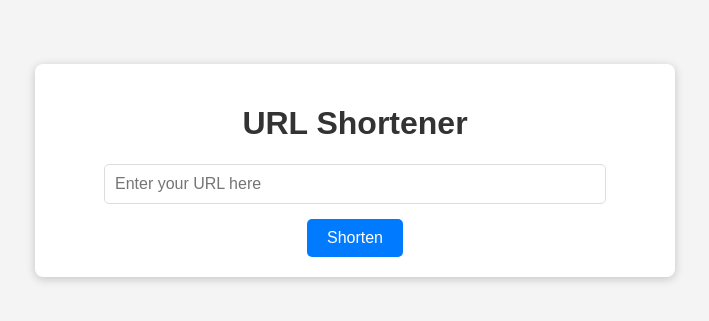
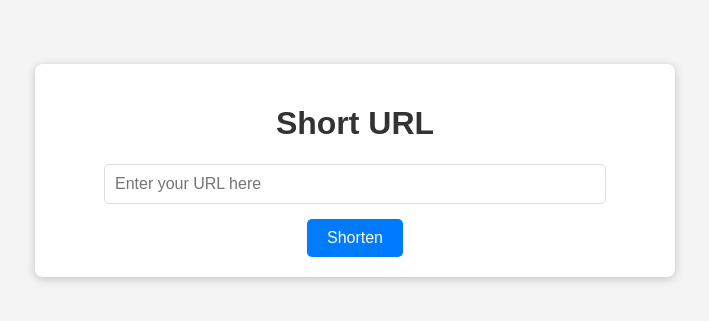
Before and after one commit to ian293382/short_url_demo, a FastAPI app: page / in a window 1280 px wide. Shown: the top 321 px of the page, without its empty margins (285-994 px from the left). Run offline with FastAPI, Linux system fonts and the light colour scheme; data that the repository does not hold is empty.

Commit message:
fix: Change typo Short Url

```diff
--- a/app/template/index.html
+++ b/app/template/index.html
@@ -3,12 +3,12 @@
 <head>
     <meta charset="UTF-8">
     <meta name="viewport" content="width=device-width, initial-scale=1.0">
-    <title>URL Shortener</title>
+    <title>Short URL</title>
     <link rel="stylesheet" href="./style.css">
 </head>
 <body>
     <div class="container">
-        <h1>URL Shortener</h1>
+        <h1>Short URL</h1>
         <form id="shorten-form" action="/api/shorten" method="POST">
             <input type="text" id="original_url" name="original_url" placeholder="Enter your URL here" required>
             <button type="submit">Shorten</button>
```
